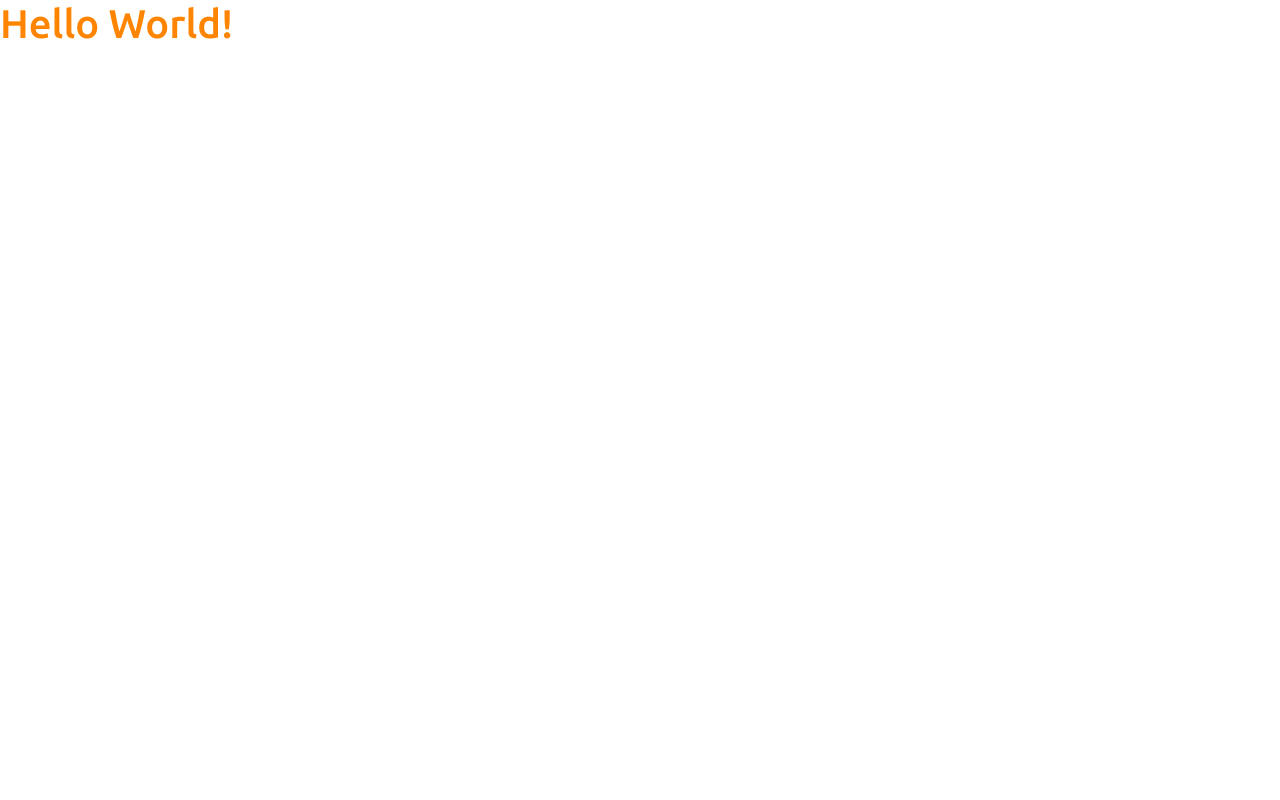
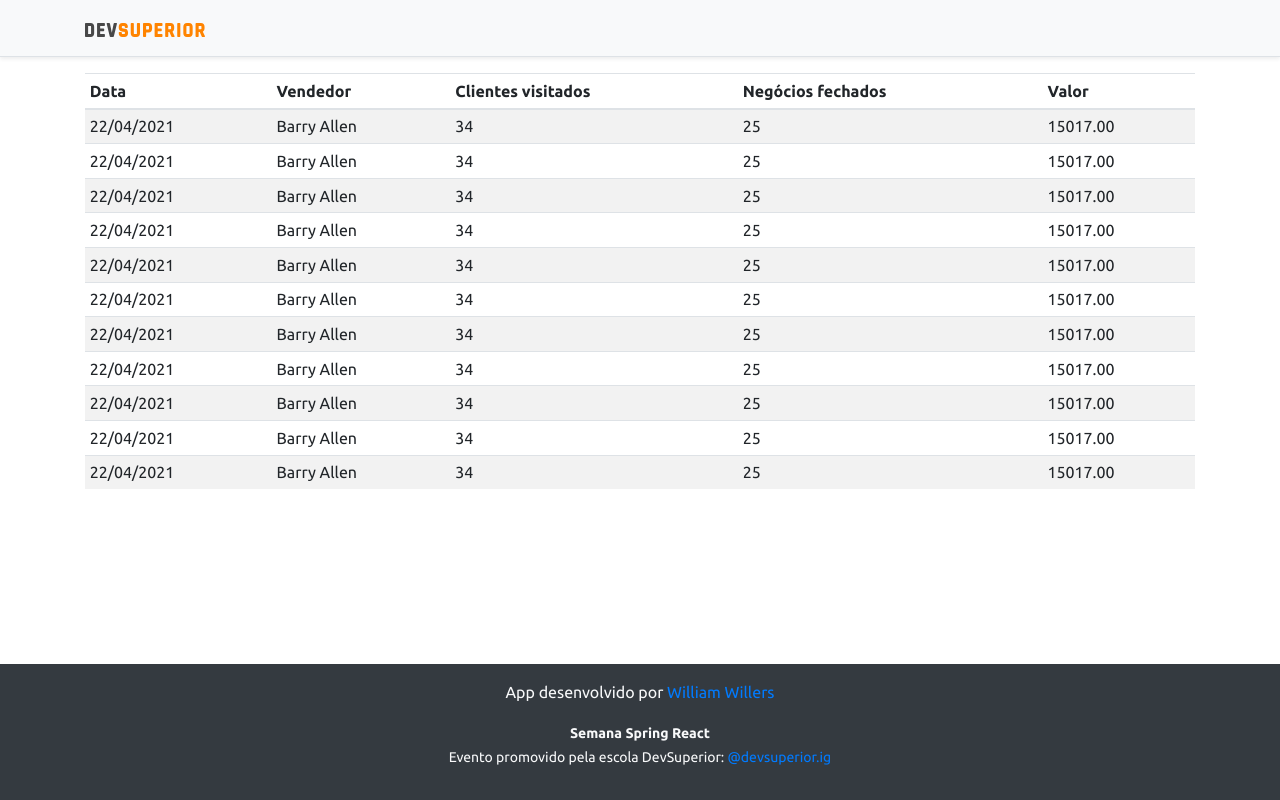
Before and after one commit to Wwillers/dsvendas-sds3, a React (Create React App) app in the folder frontend/: page / in a window 1280 px wide. Built offline with nearby package versions, Linux system fonts and the light colour scheme.

Commit message:
Basic static components

```diff
--- a/frontend/src/App.tsx
+++ b/frontend/src/App.tsx
@@ -1,8 +1,18 @@
+import DataTable from 'components/DataTable';
+import Footer from 'components/Footer';
+import NavBar from 'components/NavBar';
+
 function App() {
   return (
-    <div>
-      <h1 className="text-primary">Hello World!</h1>
-    </div>
+    <>
+      <header>
+        <NavBar />
+      </header>
+      <section className="container">
+        <DataTable />
+      </section>
+      <Footer />
+    </>
   );
 }
 
--- /dev/null
+++ b/frontend/src/components/DataTable/index.tsx
@@ -0,0 +1,98 @@
+function DataTable() {
+  return (
+    <div className="table-responsive">
+      <table className="table table-striped table-sm">
+        <thead>
+          <tr>
+            <th>Data</th>
+            <th>Vendedor</th>
+            <th>Clientes visitados</th>
+            <th>Negócios fechados</th>
+            <th>Valor</th>
+          </tr>
+        </thead>
+        <tbody>
+          <tr>
+            <td>22/04/2021</td>
+            <td>Barry Allen</td>
+            <td>34</td>
+            <td>25</td>
+            <td>15017.00</td>
+          </tr>
+          <tr>
+            <td>22/04/2021</td>
+            <td>Barry Allen</td>
+            <td>34</td>
+            <td>25</td>
+            <td>15017.00</td>
+          </tr>
+          <tr>
+            <td>22/04/2021</td>
+            <td>Barry Allen</td>
+            <td>34</td>
+            <td>25</td>
+            <td>15017.00</td>
+          </tr>
+          <tr>
+            <td>22/04/2021</td>
+            <td>Barry Allen</td>
+            <td>34</td>
+            <td>25</td>
+            <td>15017.00</td>
+          </tr>
+          <tr>
+            <td>22/04/2021</td>
+            <td>Barry Allen</td>
+            <td>34</td>
+            <td>25</td>
+            <td>15017.00</td>
+          </tr>
+          <tr>
+            <td>22/04/2021</td>
+            <td>Barry Allen</td>
+            <td>34</td>
+            <td>25</td>
+            <td>15017.00</td>
+          </tr>
+          <tr>
+            <td>22/04/2021</td>
+            <td>Barry Allen</td>
+            <td>34</td>
+            <td>25</td>
+            <td>15017.00</td>
+          </tr>
+          <tr>
+            <td>22/04/2021</td>
+            <td>Barry Allen</td>
+            <td>34</td>
+            <td>25</td>
+            <td>15017.00</td>
+          </tr>
+          <tr>
+            <td>22/04/2021</td>
+            <td>Barry Allen</td>
+            <td>34</td>
+            <td>25</td>
+            <td>15017.00</td>
+          </tr>
+          <tr>
+            <td>22/04/2021</td>
+            <td>Barry Allen</td>
+            <td>34</td>
+            <td>25</td>
+            <td>15017.00</td>
+          </tr>
+          <tr>
+            <td>22/04/2021</td>
+            <td>Barry Allen</td>
+            <td>34</td>
+            <td>25</td>
+            <td>15017.00</td>
+          </tr>
+        </tbody>
+      </table>
+    </div>
+  );
+}
+
+export default DataTable;
--- /dev/null
+++ b/frontend/src/components/Footer/index.tsx
@@ -0,0 +1,34 @@
+function Footer() {
+  return (
+    <footer className="footer mt-auto py-3 bg-dark">
+      <div className="container">
+        <p className="text-light">
+          App desenvolvido por{' '}
+          <a
+            href="https://github.com/Wwillers"
+            target="_blank"
+            rel="noreferrer"
+          >
+            William Willers
+          </a>
+        </p>
+        <p className="text-light">
+          <small>
+            <strong>Semana Spring React</strong>
+            <br />
+            Evento promovido pela escola DevSuperior:{' '}
+            <a
+              href="https://instagram.com/devsuperior.ig"
+              target="_blank"
+              rel="noreferrer"
+            >
+              @devsuperior.ig
+            </a>
+          </small>
+        </p>
+      </div>
+    </footer>
+  );
+}
+
+export default Footer;
--- /dev/null
+++ b/frontend/src/components/NavBar/index.tsx
@@ -0,0 +1,15 @@
+import ImgDsDark from 'assets/img/ds-dark.svg';
+
+function NavBar() {
+  return (
+    <div className="d-flex flex-column flex-md-row align-items-center p-3 px-md-4 mb-3 bg-light border-bottom shadow-sm">
+      <div className="container">
+        <nav className="my-2 my-md-0 mr-md-3">
+          <img src={ImgDsDark} alt="DevSuperior" width="120" />
+        </nav>
+      </div>
+    </div>
+  );
+}
+
+export default NavBar;
```
Also changed, not shown: frontend/src/assets/img/ds-dark.svg (added).
